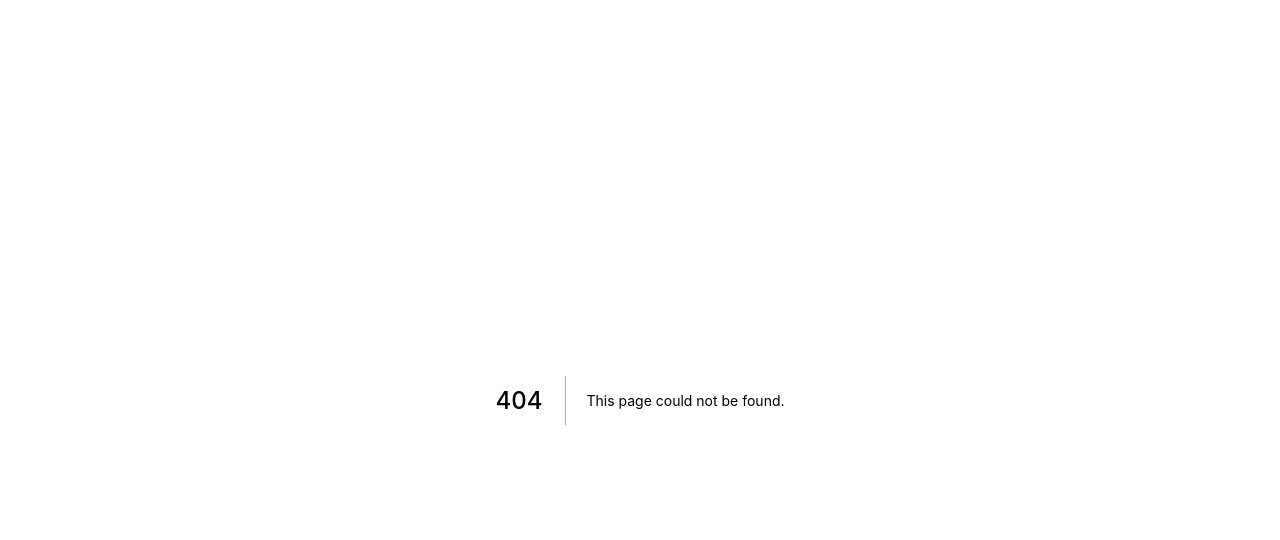
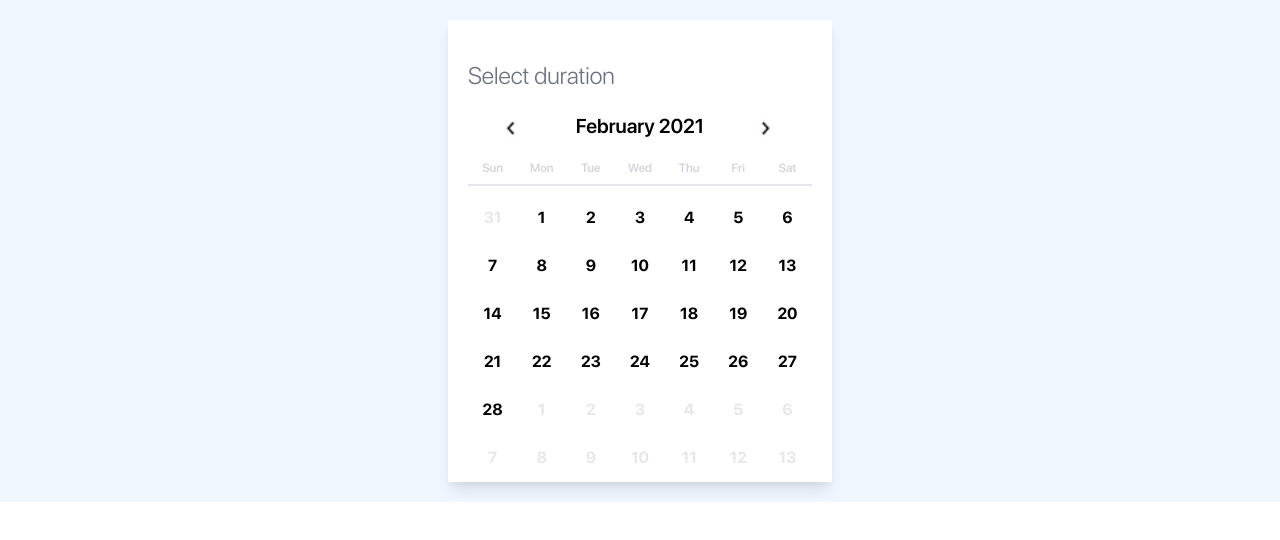
Before and after one commit to Pranav2612000/nextjs-blog, a Next.js app: page /misc/duration-and-travellers in a window 1280 px wide. Before the commit this address had no page. Shown: the top 540 px of the page. Built offline with nearby package versions, Linux system fonts and the light colour scheme.

Commit message:
feat: design the date-picker component

```diff
--- /dev/null
+++ b/src/components/form/Datepicker.tsx
@@ -0,0 +1,168 @@
+import React, {useEffect, useState} from "react";
+import { start } from "repl";
+
+const daysMap = ['Sunday', 'Monday', 'Tuesday', 'Wednesday', 'Thursday', 'Friday', 'Saturday'];
+const monthMap = ['January', 'February', 'March', 'April', 'May', 'June', 'July', 'August', 'September', 'October', 'November', 'December'];
+const oneDay = 60 * 60 * 24 * 1000;
+
+let todayTimestamp = Date.now() - (Date.now() % oneDay) + (new Date().getTimezoneOffset() * 1000 * 60);
+
+const Datepicker = (props) => {
+
+  const getNumberOfDays =(year, month)=> {
+    return 40 - new Date(year, month, 40).getDate();
+  }
+
+  const getDayDetails =args=> {
+    let date = args.index - args.firstDay;
+    let day = args.index%7;
+    let prevMonth = args.month-1;
+    let prevYear = args.year;
+    if(prevMonth < 0) {
+        prevMonth = 11;
+        prevYear--;
+    }
+    let prevMonthNumberOfDays = getNumberOfDays(prevYear, prevMonth);
+    let _date = (date < 0 ? prevMonthNumberOfDays+date : date % args.numberOfDays) + 1;
+    let month = date < 0 ? -1 : date >= args.numberOfDays ? 1 : 0;
+    let timestamp = new Date(args.year, args.month, _date).getTime();
+    return {
+        date: _date,
+        day,
+        month,
+        timestamp,
+        dayString: daysMap[day]
+    }
+  }
+
+  const getMonthDetails = (year, month) => {
+    let firstDay = (new Date(year, month)).getDay();
+    let numberOfDays = getNumberOfDays(year, month);
+    let monthArray = [];
+    let rows = 6;
+    let currentDay = null;
+    let index = 0;
+    let cols = 7;
+
+    for(let row=0; row<rows; row++) {
+        for(let col=0; col<cols; col++) {
+            currentDay = getDayDetails({
+                index,
+                numberOfDays,
+                firstDay,
+                year,
+                month
+            });
+            monthArray.push(currentDay);
+            index++;
+        }
+    }
+    return monthArray;
+  };
+
+  const isCurrentDay =day=> {
+    return day.timestamp === todayTimestamp;
+  }
+
+  const isSelectedDay =day=> {
+    return day.month=== 0 && startDate != null && endDate != null && startDate.timestamp <= day.timestamp && day.timestamp <= endDate.timestamp;
+  }
+
+  const isStartOrEndDay = day => {
+    return day.month == 0 && startDate != null && endDate != null && (startDate.timestamp === day.timestamp || endDate.timestamp === day.timestamp);
+  }
+
+  const getMonthStr = (month) => monthMap[Math.max(Math.min(11, month), 0)] || 'Month';
+
+  const onDateClick = (day) => {
+    if(startDate === null) {
+      setStartDate(day);
+      return;
+    }
+    if(day.timestamp < startDate.timestamp) {
+      /* If the end date chosen is before start date, we switch the dates */
+      setEndDate(startDate);
+      setStartDate(day);
+      return;
+    }
+    setEndDate(day);
+    //setSelectedDay(day.timestamp);
+    /*
+    if(this.props.onChange) {
+        this.props.onChange(day.timestamp);
+    }
+    */
+  }
+
+  let date = new Date();
+
+  const [selectedDay, setSelectedDay] = useState(todayTimestamp);
+  const [month, setMonth] = useState(date.getMonth());
+  const [year, setYear] = useState(date.getFullYear());
+  const [monthDetails, setMonthDetails] = useState(getMonthDetails(year, month));
+  const [startDate, setStartDate] = useState(null);
+  const [endDate, setEndDate] = useState(null);
+
+  const renderCalendar = () => {
+    let days = monthDetails.map((day, index)=> {
+        return (
+            <div className={'c-day-container ' + (day.month !== 0 ? ' text-gray-200 cursor-not-allowed' : 'cursor-pointer') +
+                (isCurrentDay(day) ? ' highlight' : '') + (isSelectedDay(day) ? (isStartOrEndDay(day) ? ' bg-ochre-200': ' bg-ochre-100') : '')} key={index} onClick={()=>onDateClick(day)}>
+                <div className='font-sfprobold text-md px-3 py-3 flex justify-center align-center'>
+                    <span>
+                        {day.date}
+                    </span>
+                </div>
+            </div>
+        )
+    })
+
+    return (
+        <div className='px-5 grid grid-cols-7 container'>
+                {['Sun', 'Mon', 'Tue', 'Wed', 'Thu', 'Fri', 'Sat'].map((d,i)=><div key={i} className='text-xs font-sfprosemibold text-gray-300 flex align-center justify-center'>{d}</div>)}
+                <div className="h-0.5 w-full bg-gray-200 col-span-7 my-2"></div>
+                {days}
+        </div>
+    )
+  }
+
+  const offsetMonth = (offset) => {
+    let new_year = year;
+    let new_month = month + offset;
+    if(new_month === -1) {
+        new_month = 11;
+        new_year--;
+    } else if(new_month === 12) {
+        new_month = 0;
+        new_year++;
+    }
+    setMonth(new_month);
+    setYear(new_year);
+    setMonthDetails(getMonthDetails(new_year, new_month));
+  }
+
+  return (
+    <div>
+      <div className="font-sfprolight text-2xl text-gray-500 pt-10 pl-5">
+        {props.label}
+      </div>
+      <div>
+        <div className="flex flex-row justify-center align-center my-5 px-10">
+          <div className="flex flex-row w-full">
+            <div className="cursor-pointer flex justify-center align-center w-1/5" onClick={() => offsetMonth(-1)}>
+              <img src="/assets/images/less_than.png"/>
+            </div>
+            <div className="flex justify-center align-center mx-7 font-sfprosemibold text-xl w-3/5">{getMonthStr(month)} {year}</div>
+            <div className="flex justify-center align-center w-1/5 cursor-pointer" onClick={() => offsetMonth(1)}>
+              <img src="/assets/images/greater_than.png"/>
+            </div>
+          </div>
+        </div>
+        <div>
+          {renderCalendar()}
+        </div>
+      </div>
+    </div>
+  );
+};
+export default Datepicker;
--- /dev/null
+++ b/src/pages/misc/duration-and-travellers.tsx
@@ -0,0 +1,19 @@
+import React from "react";
+import Datepicker from "../../components/form/Datepicker";
+
+const Form = () => {
+  return (
+    <div className="flex items-top w-full bg-blue-50">
+      <div className="w-full bg-white rounded shadow-lg md:max-w-sm md:mx-auto md:mt-5 md:mb-5">
+        <div className="bg-white">
+          <div>
+          </div>
+          <div>
+            <Datepicker label="Select duration"/>
+          </div>
+        </div>
+      </div>
+    </div>
+  );
+};
+export default Form;
--- a/src/styles/globals.css
+++ b/src/styles/globals.css
@@ -24,6 +24,9 @@
 @tailwind utilities;
 
 @layer utilities {
+  .bg-ochre-100 {
+    background-color: #f2e3bb;
+  }
   .bg-ochre-200 {
     background-color: #e4c17e;
   }
```
Also changed, not shown: public/assets/images/greater_than.png (added), public/assets/images/less_than.png (added).
